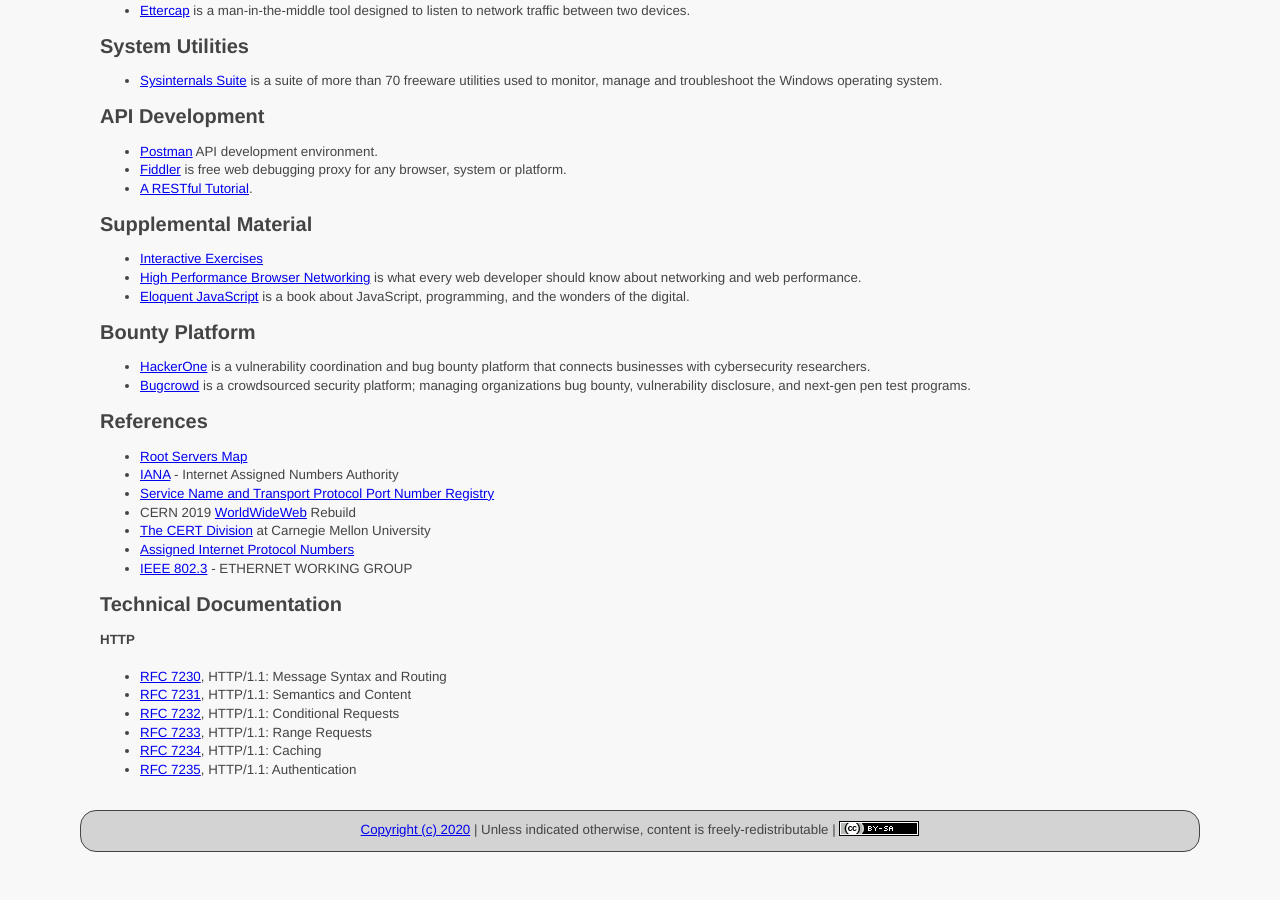
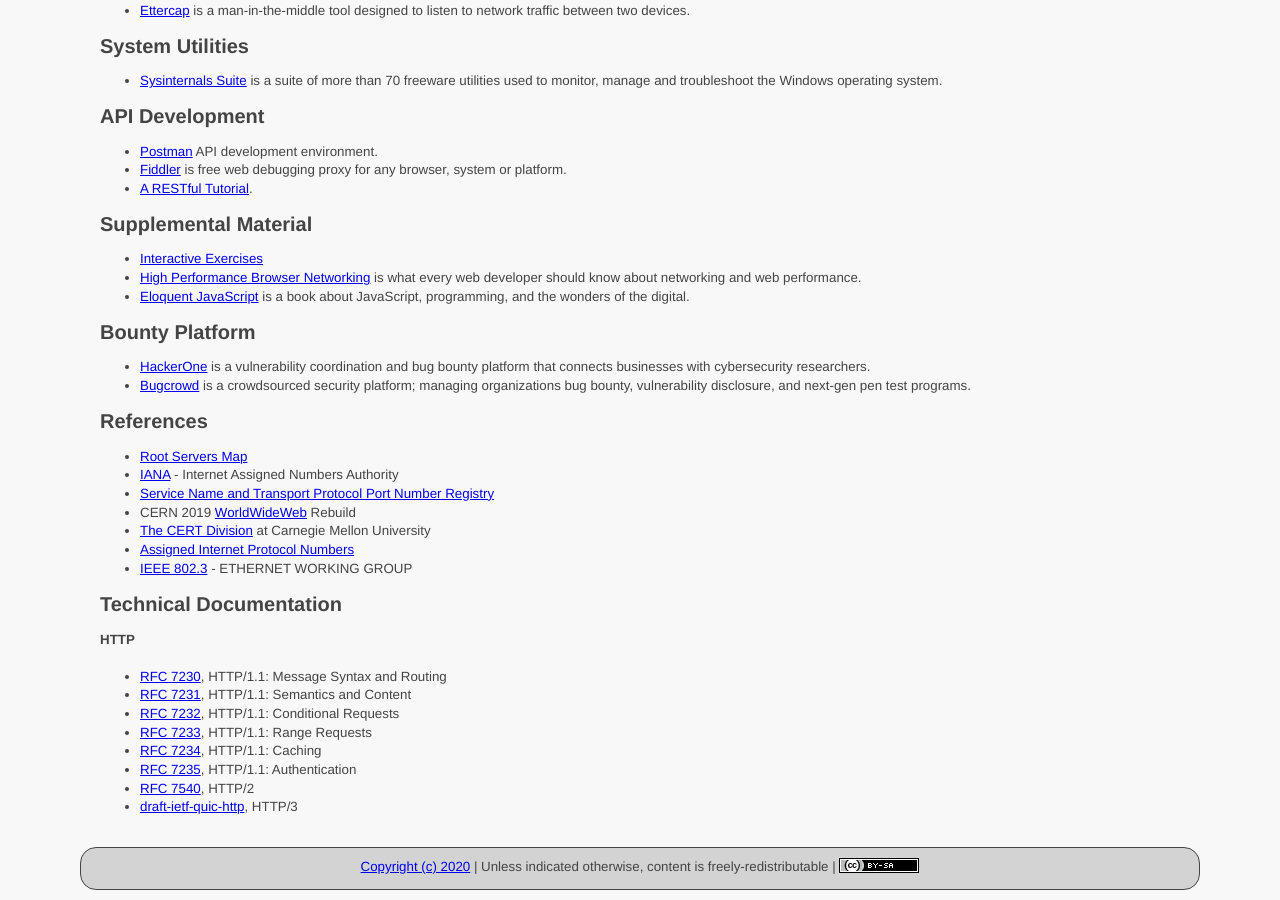
Before and after one commit to ycpcs/cs330-fall2020, a Jekyll site: the page built from resources/index.md, in a window 1280 px wide and 900 px high, scrolled down 710 px. Built offline with Jekyll 4.4.1, drawn with Linux system fonts in a browser that asks for light colours; before the commit the page ends 1572 px from its top, so only the background shows below that.

Commit message:
add http2 and http3

```diff
--- a/resources/index.md
+++ b/resources/index.md
@@ -84,3 +84,5 @@ Technical Documentation
   - [RFC 7233](https://tools.ietf.org/html/rfc7233), HTTP/1.1: Range Requests
   - [RFC 7234](https://tools.ietf.org/html/rfc7234), HTTP/1.1: Caching
   - [RFC 7235](https://tools.ietf.org/html/rfc7235), HTTP/1.1: Authentication
+  - [RFC 7540](https://tools.ietf.org/html/rfc7540), HTTP/2
+  - [draft-ietf-quic-http](https://tools.ietf.org/html/draft-ietf-quic-http-23), HTTP/3
```
